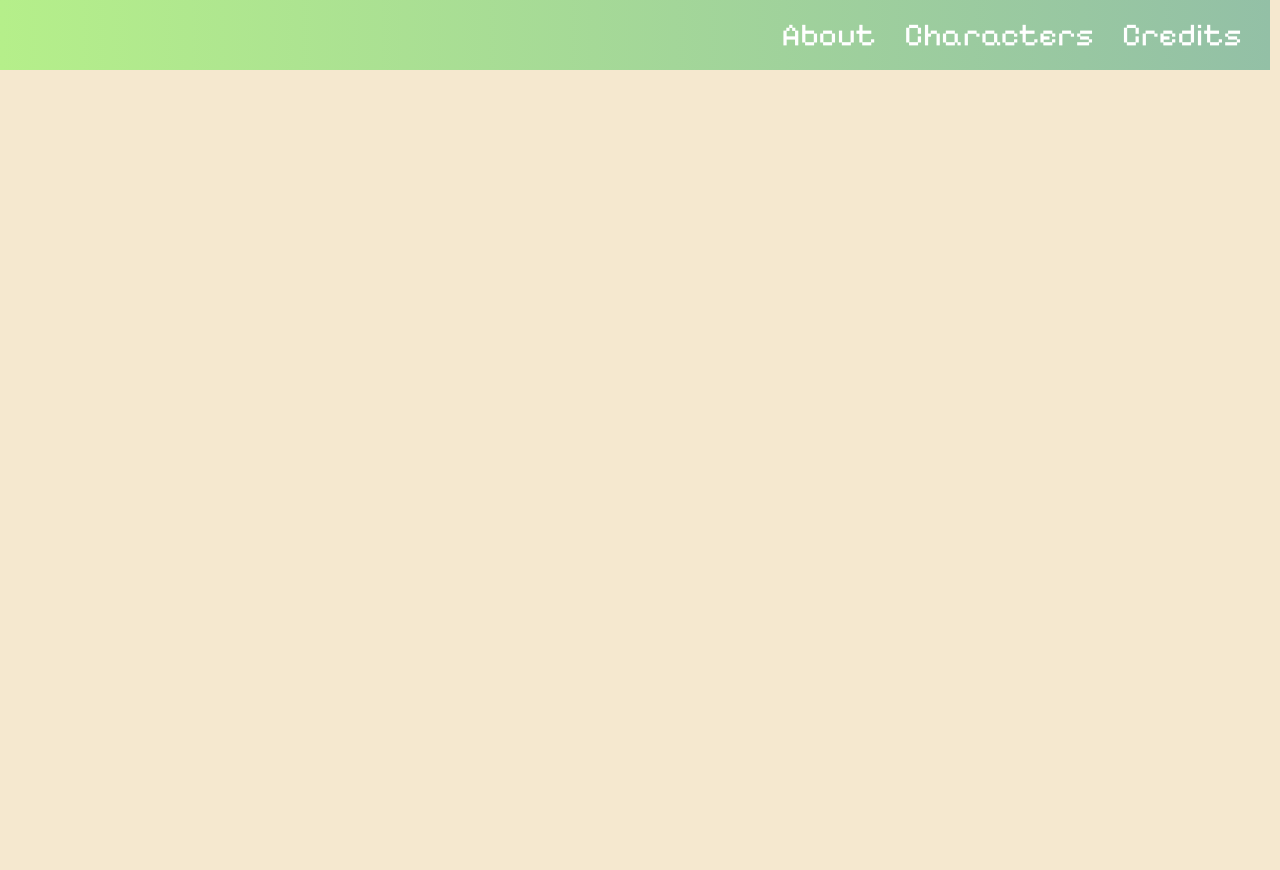
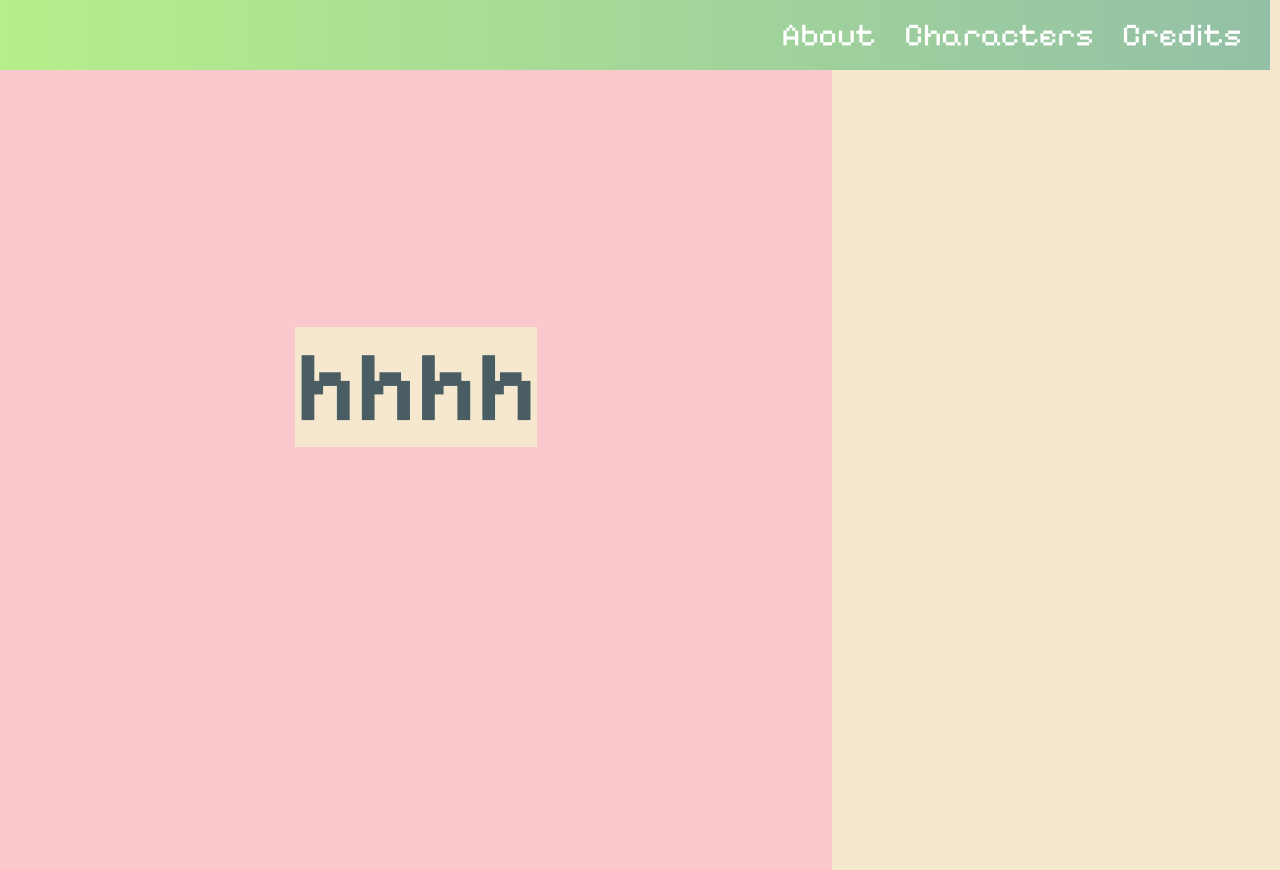
Before and after one commit to madyedwards/winghacks_24, a React (Create React App) app in the folder winghacks24/: page /home in a window 1280 px wide. Before the commit the page ends 800 px from the top, so only its background shows below. Built offline with nearby package versions, Linux system fonts and the light colour scheme; a web font is replaced by a local one.

Commit message:
homepage some changes

```diff
--- /dev/null
+++ b/winghacks24/src/components/hero/hero.css
@@ -0,0 +1,73 @@
+
+.hero-container {
+    background: #fac8cd;
+    height: 100vh;
+    width: 65%;
+    display: flex;
+    flex-direction: column;
+    justify-content: center;
+    align-items: center;
+    object-fit: contain;
+  }
+
+  .hero-container > h1 {
+    background: #F5E8CF;
+    color: #495d63;
+    font-size: 100px;
+    margin-top: -100px;
+    font-family: 'Pixelify Sans', sans-serif;
+  }
+
+  .hero-container > p {
+    margin-top: 16px;
+    margin-left: 10px;
+    margin-right: 10px;
+    color: #495d63;
+    padding-left: 30px;
+    padding-right: 30px;
+    padding-top: 30px;
+    padding-bottom: 30px;
+    border-radius: 20px;
+    font-size: 32px;
+    font-family: 'Trebuchet MS', 'Lucida Sans Unicode', 'Lucida Grande',
+      'Lucida Sans', Arial, sans-serif;
+  }
+
+  .hero-btns {
+    margin-top: 32px;
+  }
+
+  .hero-btns .btn {
+    margin: 6px;
+  }
+
+  .fa-play-circle {
+    margin-left: 4px;
+  }
+
+  /* @media screen and (max-width: 960px) {
+    .hero-container > h1 {
+      font-size: 70px;
+      margin-top: -150px;
+    }
+  }
+
+  @media screen and (max-width: 768px) {
+    .hero-container > h1 {
+      font-size: 50px;
+      margin-top: -100px;
+    }
+
+    .hero-container > p {
+      font-size: 30px;
+    }
+
+    .btn-mobile {
+      display: block;
+      text-decoration: none;
+    }
+
+    .btn {
+      width: 100%;
+    }
+  } */
--- /dev/null
+++ b/winghacks24/src/components/hero/hero.js
@@ -0,0 +1,14 @@
+import React from "react";
+import "./hero.css"
+
+function Hero() {
+
+return (
+    <div className="hero-container">
+        <h1>hhhh</h1>
+    </div>
+
+)
+
+}
+export default Hero;
--- a/winghacks24/src/pages/homepage.js
+++ b/winghacks24/src/pages/homepage.js
@@ -1,10 +1,13 @@
 import '../components/temp.css'
 import { Button } from '../components/button/Button';
+import Hero from '../components/hero/hero';
 
 function Home() {
     return (
     <div className='page-body'>
-
+    <Hero>
+        hi
+    </Hero>
     </div>
     );
 };
```
